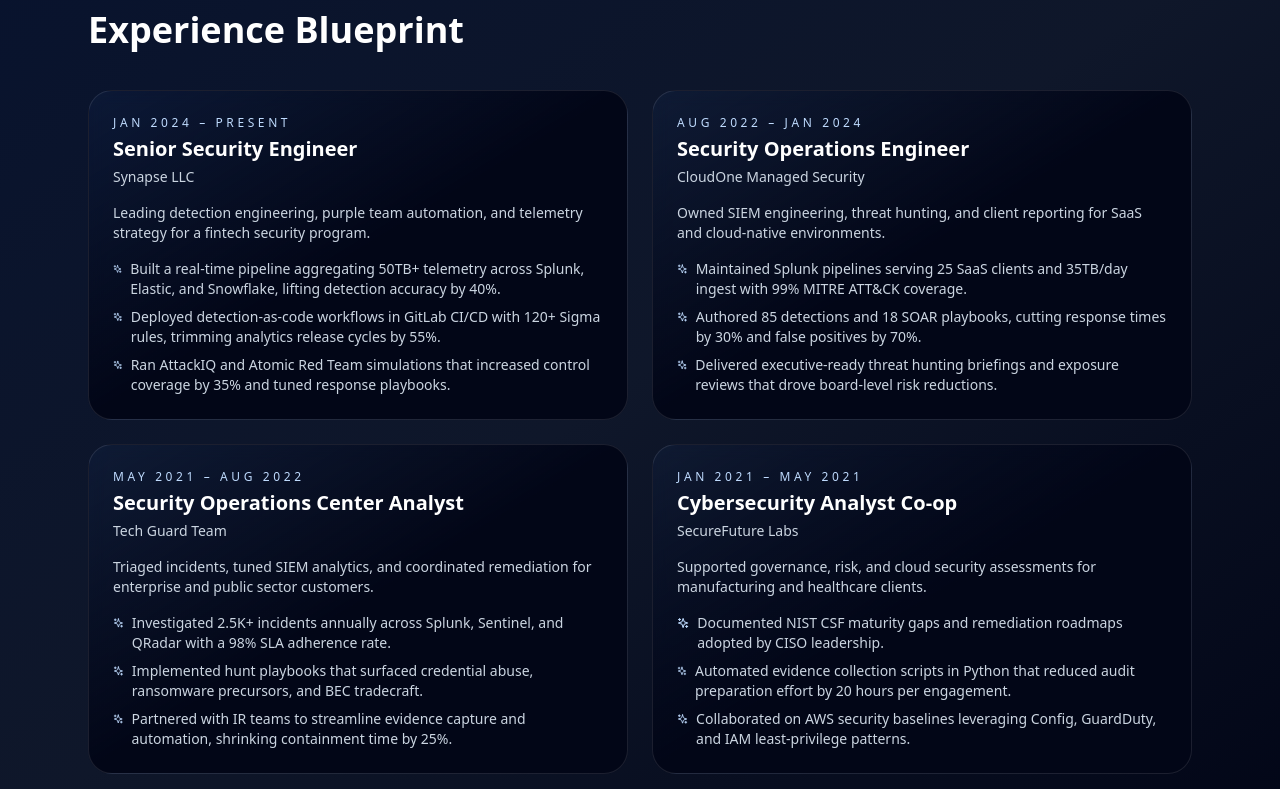
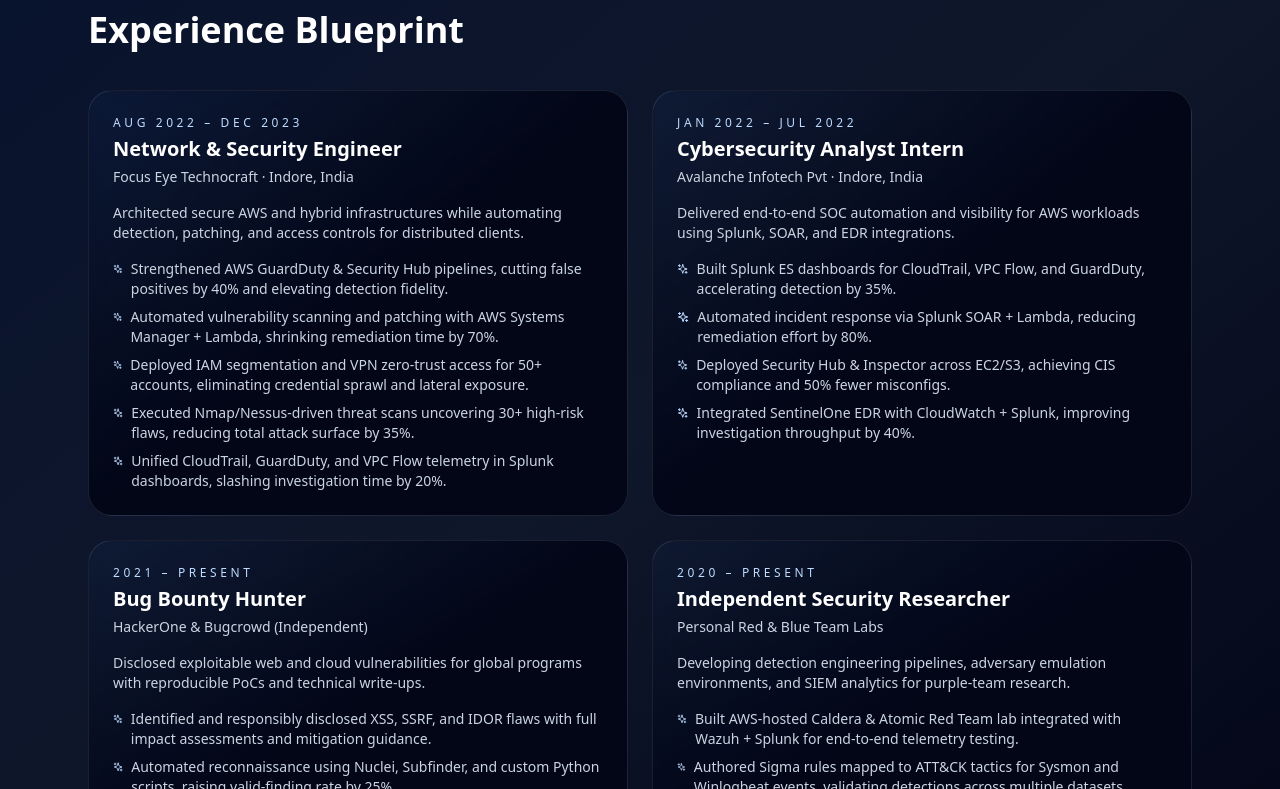
Before and after one commit to asocsam/Portfolio, a React (Vite) app: page / in a window 1280 px wide. Shown: the part 3211-4000 px from the top of the page. Built offline with nearby package versions, Linux system fonts and the light colour scheme.

Commit message:
Update content.ts

```diff
--- a/src/content.ts
+++ b/src/content.ts
@@ -159,54 +159,58 @@
 
 export const experience: ExperienceItem[] = [
   {
-    title: 'Senior Security Engineer',
-    organization: 'Synapse LLC',
-    timeframe: 'Jan 2024 – Present',
+    title: 'Network & Security Engineer',
+    organization: 'Focus Eye Technocraft · Indore, India',
+    timeframe: 'Aug 2022 – Dec 2023',
     description:
-      'Leading detection engineering, purple team automation, and telemetry strategy for a fintech security program.',
+      'Architected secure AWS and hybrid infrastructures while automating detection, patching, and access controls for distributed clients.',
     bullets: [
-      'Built a real-time pipeline aggregating 50TB+ telemetry across Splunk, Elastic, and Snowflake, lifting detection accuracy by 40%.',
-      'Deployed detection-as-code workflows in GitLab CI/CD with 120+ Sigma rules, trimming analytics release cycles by 55%.',
-      'Ran AttackIQ and Atomic Red Team simulations that increased control coverage by 35% and tuned response playbooks.',
+      'Strengthened AWS GuardDuty & Security Hub pipelines, cutting false positives by 40% and elevating detection fidelity.',
+      'Automated vulnerability scanning and patching with AWS Systems Manager + Lambda, shrinking remediation time by 70%.',
+      'Deployed IAM segmentation and VPN zero-trust access for 50+ accounts, eliminating credential sprawl and lateral exposure.',
+      'Executed Nmap/Nessus-driven threat scans uncovering 30+ high-risk flaws, reducing total attack surface by 35%.',
+      'Unified CloudTrail, GuardDuty, and VPC Flow telemetry in Splunk dashboards, slashing investigation time by 20%.',
     ],
   },
   {
-    title: 'Security Operations Engineer',
-    organization: 'CloudOne Managed Security',
-    timeframe: 'Aug 2022 – Jan 2024',
+    title: 'Cybersecurity Analyst Intern',
+    organization: 'Avalanche Infotech Pvt · Indore, India',
+    timeframe: 'Jan 2022 – Jul 2022',
     description:
-      'Owned SIEM engineering, threat hunting, and client reporting for SaaS and cloud-native environments.',
+      'Delivered end-to-end SOC automation and visibility for AWS workloads using Splunk, SOAR, and EDR integrations.',
     bullets: [
-      'Maintained Splunk pipelines serving 25 SaaS clients and 35TB/day ingest with 99% MITRE ATT&CK coverage.',
-      'Authored 85 detections and 18 SOAR playbooks, cutting response times by 30% and false positives by 70%.',
-      'Delivered executive-ready threat hunting briefings and exposure reviews that drove board-level risk reductions.',
+      'Built Splunk ES dashboards for CloudTrail, VPC Flow, and GuardDuty, accelerating detection by 35%.',
+      'Automated incident response via Splunk SOAR + Lambda, reducing remediation effort by 80%.',
+      'Deployed Security Hub & Inspector across EC2/S3, achieving CIS compliance and 50% fewer misconfigs.',
+      'Integrated SentinelOne EDR with CloudWatch + Splunk, improving investigation throughput by 40%.',
     ],
   },
   {
-    title: 'Security Operations Center Analyst',
-    organization: 'Tech Guard Team',
-    timeframe: 'May 2021 – Aug 2022',
+    title: 'Bug Bounty Hunter',
+    organization: 'HackerOne & Bugcrowd (Independent)',
+    timeframe: '2021 – Present',
     description:
-      'Triaged incidents, tuned SIEM analytics, and coordinated remediation for enterprise and public sector customers.',
+      'Disclosed exploitable web and cloud vulnerabilities for global programs with reproducible PoCs and technical write-ups.',
     bullets: [
-      'Investigated 2.5K+ incidents annually across Splunk, Sentinel, and QRadar with a 98% SLA adherence rate.',
-      'Implemented hunt playbooks that surfaced credential abuse, ransomware precursors, and BEC tradecraft.',
-      'Partnered with IR teams to streamline evidence capture and automation, shrinking containment time by 25%.',
+      'Identified and responsibly disclosed XSS, SSRF, and IDOR flaws with full impact assessments and mitigation guidance.',
+      'Automated reconnaissance using Nuclei, Subfinder, and custom Python scripts, raising valid-finding rate by 25%.',
+      'Mapped findings to CWE and MITRE ATT&CK, enhancing consistency and triage clarity for vendor programs.',
     ],
   },
   {
-    title: 'Cybersecurity Analyst Co-op',
-    organization: 'SecureFuture Labs',
-    timeframe: 'Jan 2021 – May 2021',
+    title: 'Independent Security Researcher',
+    organization: 'Personal Red & Blue Team Labs',
+    timeframe: '2020 – Present',
     description:
-      'Supported governance, risk, and cloud security assessments for manufacturing and healthcare clients.',
+      'Developing detection engineering pipelines, adversary emulation environments, and SIEM analytics for purple-team research.',
     bullets: [
-      'Documented NIST CSF maturity gaps and remediation roadmaps adopted by CISO leadership.',
-      'Automated evidence collection scripts in Python that reduced audit preparation effort by 20 hours per engagement.',
-      'Collaborated on AWS security baselines leveraging Config, GuardDuty, and IAM least-privilege patterns.',
+      'Built AWS-hosted Caldera & Atomic Red Team lab integrated with Wazuh + Splunk for end-to-end telemetry testing.',
+      'Authored Sigma rules mapped to ATT&CK tactics for Sysmon and Winlogbeat events, validating detections across multiple datasets.',
+      'Automated enrichment and alert correlation workflows, enabling near-real-time incident triage and response simulation.',
     ],
   },
 ];
+
 
 export const skills: SkillCluster[] = [
   {
```
